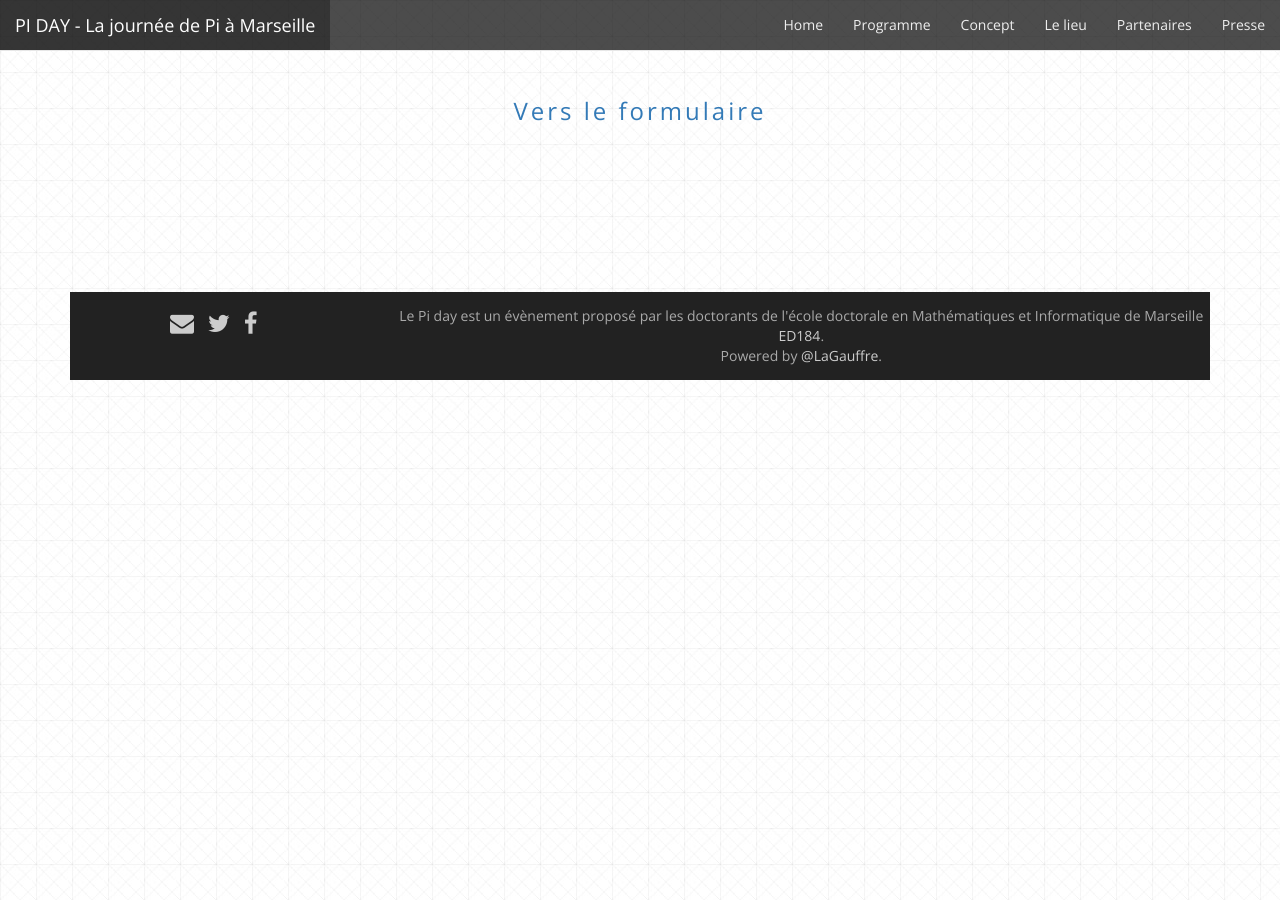
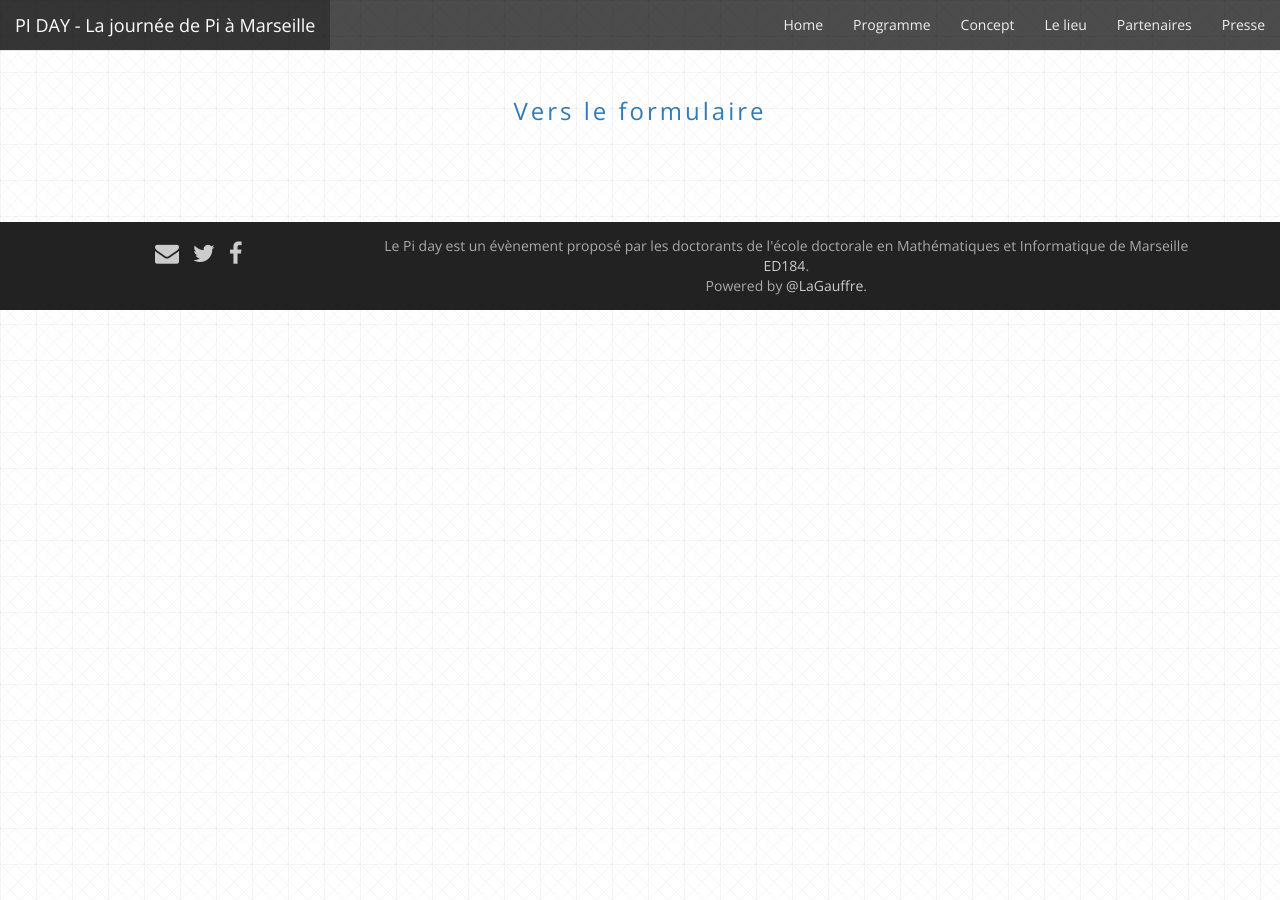
Before and after one commit to Piday/piday.github.io, a Jekyll site: the page built from FDS2015.html, in a window 1280 px wide. Built offline with Jekyll 4.4.1, drawn with Linux system fonts in a browser that asks for light colours; nearby versions of some CDN libraries; Markdown is read by kramdown in place of the engine named in the settings.

Commit message:
FDS -> FDS2015

```diff
--- a/FDS.html
+++ b/FDS2015.html
@@ -13,4 +13,4 @@ permalink: /FDS2015/
 			</div>
 		</div>
 	</div>
-<div class="vertical-spacer"></div>
+</div>
```
